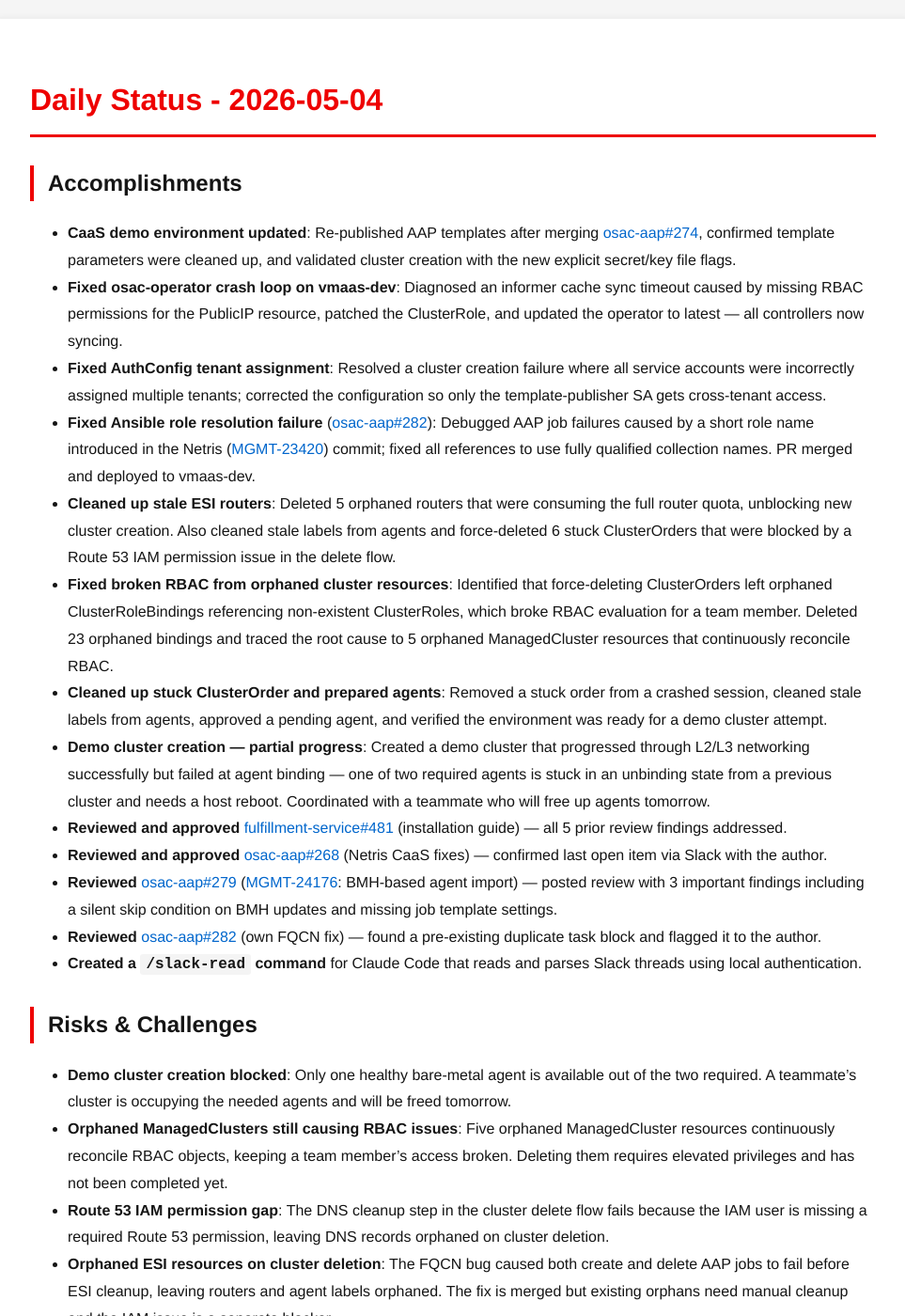
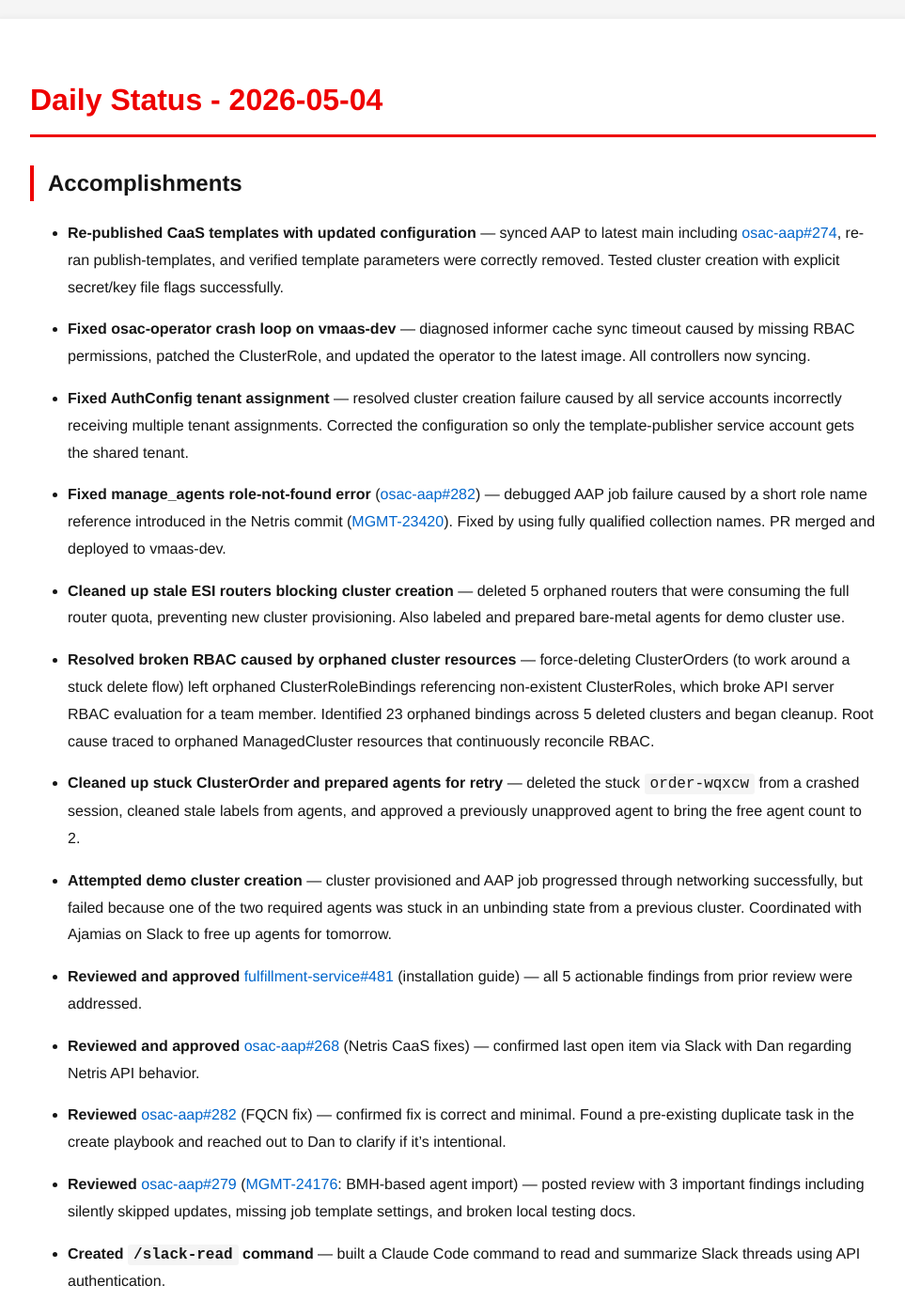
Before and after one commit to tzvatot/daily-status, a Jekyll site: the page built from 2026-05-04.md, in a window 1280 px wide and 1400 px high. Shown: the whole window at 94% size, without its empty margins (158-1121 px from the left). Built offline with Jekyll 4.4.1, drawn with Linux system fonts in a browser that asks for light colours; some of the changed text lies outside the part shown.

Commit message:
Daily status update - 2026-05-04

```diff
--- a/2026-05-04.md
+++ b/2026-05-04.md
@@ -8,27 +8,39 @@
 
 ## Accomplishments
 
-- **CaaS demo environment updated**: Re-published AAP templates after merging [osac-aap#274](https://github.com/osac-project/osac-aap/pull/274), confirmed template parameters were cleaned up, and validated cluster creation with the new explicit secret/key file flags.
-- **Fixed osac-operator crash loop on vmaas-dev**: Diagnosed an informer cache sync timeout caused by missing RBAC permissions for the PublicIP resource, patched the ClusterRole, and updated the operator to latest — all controllers now syncing.
-- **Fixed AuthConfig tenant assignment**: Resolved a cluster creation failure where all service accounts were incorrectly assigned multiple tenants; corrected the configuration so only the template-publisher SA gets cross-tenant access.
-- **Fixed Ansible role resolution failure** ([osac-aap#282](https://github.com/osac-project/osac-aap/pull/282)): Debugged AAP job failures caused by a short role name introduced in the Netris ([MGMT-23420](https://issues.redhat.com/browse/MGMT-23420)) commit; fixed all references to use fully qualified collection names. PR merged and deployed to vmaas-dev.
-- **Cleaned up stale ESI routers**: Deleted 5 orphaned routers that were consuming the full router quota, unblocking new cluster creation. Also cleaned stale labels from agents and force-deleted 6 stuck ClusterOrders that were blocked by a Route 53 IAM permission issue in the delete flow.
-- **Fixed broken RBAC from orphaned cluster resources**: Identified that force-deleting ClusterOrders left orphaned ClusterRoleBindings referencing non-existent ClusterRoles, which broke RBAC evaluation for a team member. Deleted 23 orphaned bindings and traced the root cause to 5 orphaned ManagedCluster resources that continuously reconcile RBAC.
-- **Cleaned up stuck ClusterOrder and prepared agents**: Removed a stuck order from a crashed session, cleaned stale labels from agents, approved a pending agent, and verified the environment was ready for a demo cluster attempt.
-- **Demo cluster creation — partial progress**: Created a demo cluster that progressed through L2/L3 networking successfully but failed at agent binding — one of two required agents is stuck in an unbinding state from a previous cluster and needs a host reboot. Coordinated with a teammate who will free up agents tomorrow.
-- **Reviewed and approved** [fulfillment-service#481](https://github.com/osac-project/fulfillment-service/pull/481) (installation guide) — all 5 prior review findings addressed.
-- **Reviewed and approved** [osac-aap#268](https://github.com/osac-project/osac-aap/pull/268) (Netris CaaS fixes) — confirmed last open item via Slack with the author.
-- **Reviewed** [osac-aap#279](https://github.com/osac-project/osac-aap/pull/279) ([MGMT-24176](https://issues.redhat.com/browse/MGMT-24176): BMH-based agent import) — posted review with 3 important findings including a silent skip condition on BMH updates and missing job template settings.
-- **Reviewed** [osac-aap#282](https://github.com/osac-project/osac-aap/pull/282) (own FQCN fix) — found a pre-existing duplicate task block and flagged it to the author.
-- **Created a `/slack-read` command** for Claude Code that reads and parses Slack threads using local authentication.
+- **Re-published CaaS templates with updated configuration** — synced AAP to latest main including [osac-aap#274](https://github.com/osac-project/osac-aap/pull/274), re-ran publish-templates, and verified template parameters were correctly removed. Tested cluster creation with explicit secret/key file flags successfully.
+
+- **Fixed osac-operator crash loop on vmaas-dev** — diagnosed informer cache sync timeout caused by missing RBAC permissions, patched the ClusterRole, and updated the operator to the latest image. All controllers now syncing.
+
+- **Fixed AuthConfig tenant assignment** — resolved cluster creation failure caused by all service accounts incorrectly receiving multiple tenant assignments. Corrected the configuration so only the template-publisher service account gets the shared tenant.
+
+- **Fixed manage_agents role-not-found error** ([osac-aap#282](https://github.com/osac-project/osac-aap/pull/282)) — debugged AAP job failure caused by a short role name reference introduced in the Netris commit ([MGMT-23420](https://issues.redhat.com/browse/MGMT-23420)). Fixed by using fully qualified collection names. PR merged and deployed to vmaas-dev.
+
+- **Cleaned up stale ESI routers blocking cluster creation** — deleted 5 orphaned routers that were consuming the full router quota, preventing new cluster provisioning. Also labeled and prepared bare-metal agents for demo cluster use.
+
+- **Resolved broken RBAC caused by orphaned cluster resources** — force-deleting ClusterOrders (to work around a stuck delete flow) left orphaned ClusterRoleBindings referencing non-existent ClusterRoles, which broke API server RBAC evaluation for a team member. Identified 23 orphaned bindings across 5 deleted clusters and began cleanup. Root cause traced to orphaned ManagedCluster resources that continuously reconcile RBAC.
+
+- **Cleaned up stuck ClusterOrder and prepared agents for retry** — deleted the stuck `order-wqxcw` from a crashed session, cleaned stale labels from agents, and approved a previously unapproved agent to bring the free agent count to 2.
+
+- **Attempted demo cluster creation** — cluster provisioned and AAP job progressed through networking successfully, but failed because one of the two required agents was stuck in an unbinding state from a previous cluster. Coordinated with Ajamias on Slack to free up agents for tomorrow.
+
+- **Reviewed and approved** [fulfillment-service#481](https://github.com/osac-project/fulfillment-service/pull/481) (installation guide) — all 5 actionable findings from prior review were addressed.
+
+- **Reviewed and approved** [osac-aap#268](https://github.com/osac-project/osac-aap/pull/268) (Netris CaaS fixes) — confirmed last open item via Slack with Dan regarding Netris API behavior.
+
+- **Reviewed** [osac-aap#282](https://github.com/osac-project/osac-aap/pull/282) (FQCN fix) — confirmed fix is correct and minimal. Found a pre-existing duplicate task in the create playbook and reached out to Dan to clarify if it's intentional.
+
+- **Reviewed** [osac-aap#279](https://github.com/osac-project/osac-aap/pull/279) ([MGMT-24176](https://issues.redhat.com/browse/MGMT-24176): BMH-based agent import) — posted review with 3 important findings including silently skipped updates, missing job template settings, and broken local testing docs.
+
+- **Created `/slack-read` command** — built a Claude Code command to read and summarize Slack threads using API authentication.
 
 ## Risks & Challenges
 
-- **Demo cluster creation blocked**: Only one healthy bare-metal agent is available out of the two required. A teammate's cluster is occupying the needed agents and will be freed tomorrow.
-- **Orphaned ManagedClusters still causing RBAC issues**: Five orphaned ManagedCluster resources continuously reconcile RBAC objects, keeping a team member's access broken. Deleting them requires elevated privileges and has not been completed yet.
-- **Route 53 IAM permission gap**: The DNS cleanup step in the cluster delete flow fails because the IAM user is missing a required Route 53 permission, leaving DNS records orphaned on cluster deletion.
-- **Orphaned ESI resources on cluster deletion**: The FQCN bug caused both create and delete AAP jobs to fail before ESI cleanup, leaving routers and agent labels orphaned. The fix is merged but existing orphans need manual cleanup and the IAM issue is a separate blocker.
+- **Demo cluster not yet ready** — only 1 healthy bare-metal agent available out of the 2 required. A teammate's cluster is occupying the needed agents and will be freed tomorrow.
+- **Orphaned ManagedClusters still causing RBAC issues** — 5 orphaned ManagedClusters continuously reconcile RBAC resources, blocking cleanup. Deletion requires elevated permissions and hasn't been completed yet.
+- **Cluster deletion flow has two independent blockers** — the FQCN bug (now fixed via [osac-aap#282](https://github.com/osac-project/osac-aap/pull/282)) was causing delete jobs to fail at agent management, and a separate Route 53 IAM permission gap is blocking DNS cleanup during deletion.
+- **Force-deleting clusters leaves orphaned resources** — bypassing finalizers skips AAP cleanup, leaving stale routers, agent labels, RBAC bindings, and possibly other ESI resources that require manual intervention.
 
 ## Key Effort
 
-Stabilizing the vmaas-dev CaaS demo environment by fixing a chain of deployment issues (operator crash, RBAC misconfig, Ansible role resolution, router quota exhaustion, orphaned cluster resources) to unblock end-to-end demo cluster creation.
+Stabilizing the vmaas-dev demo environment by fixing a chain of cascading failures — operator crash, role resolution, tenant assignment, stale resource cleanup, and RBAC breakage — to enable end-to-end CaaS cluster provisioning for the demo.
```
